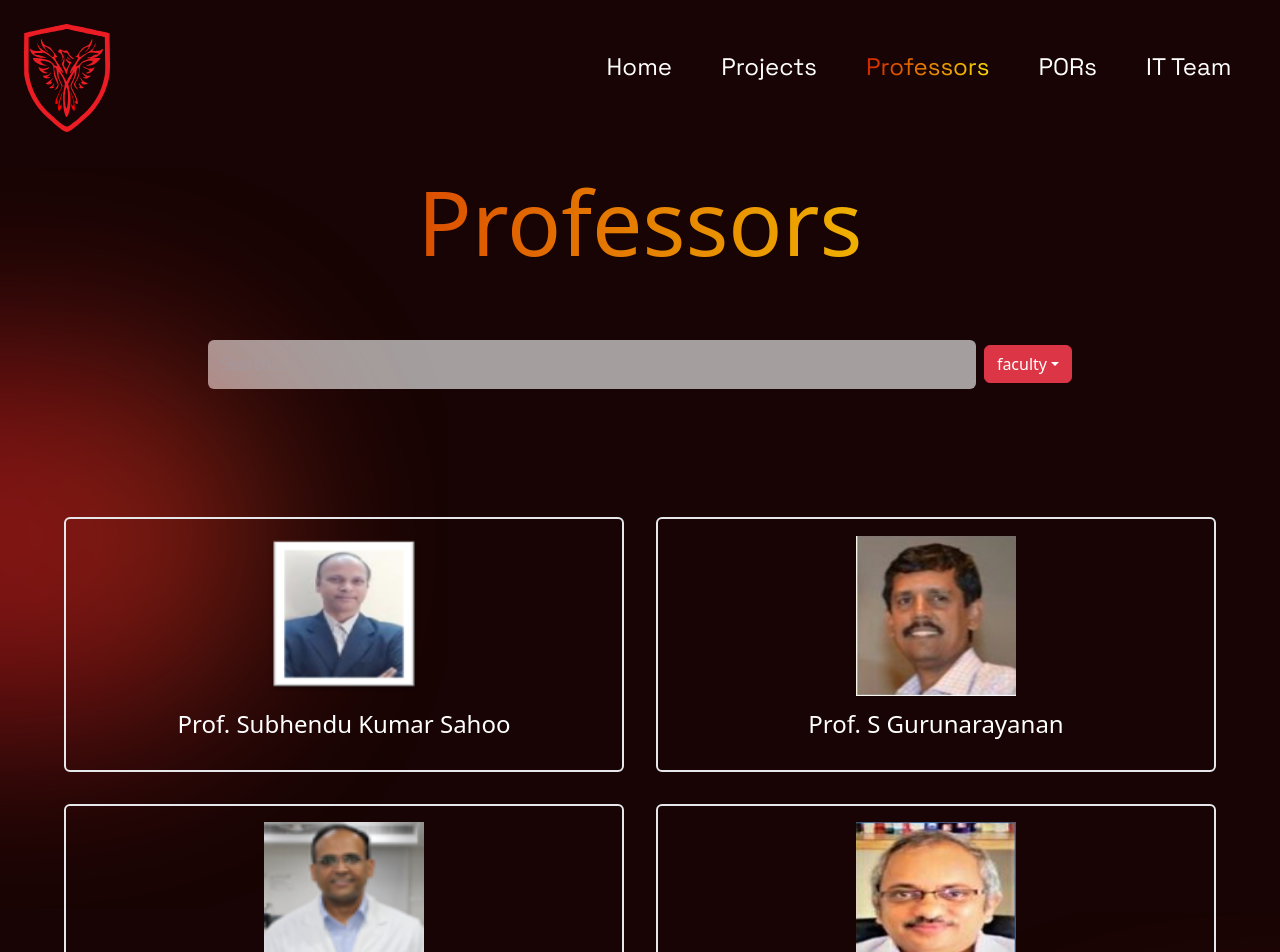
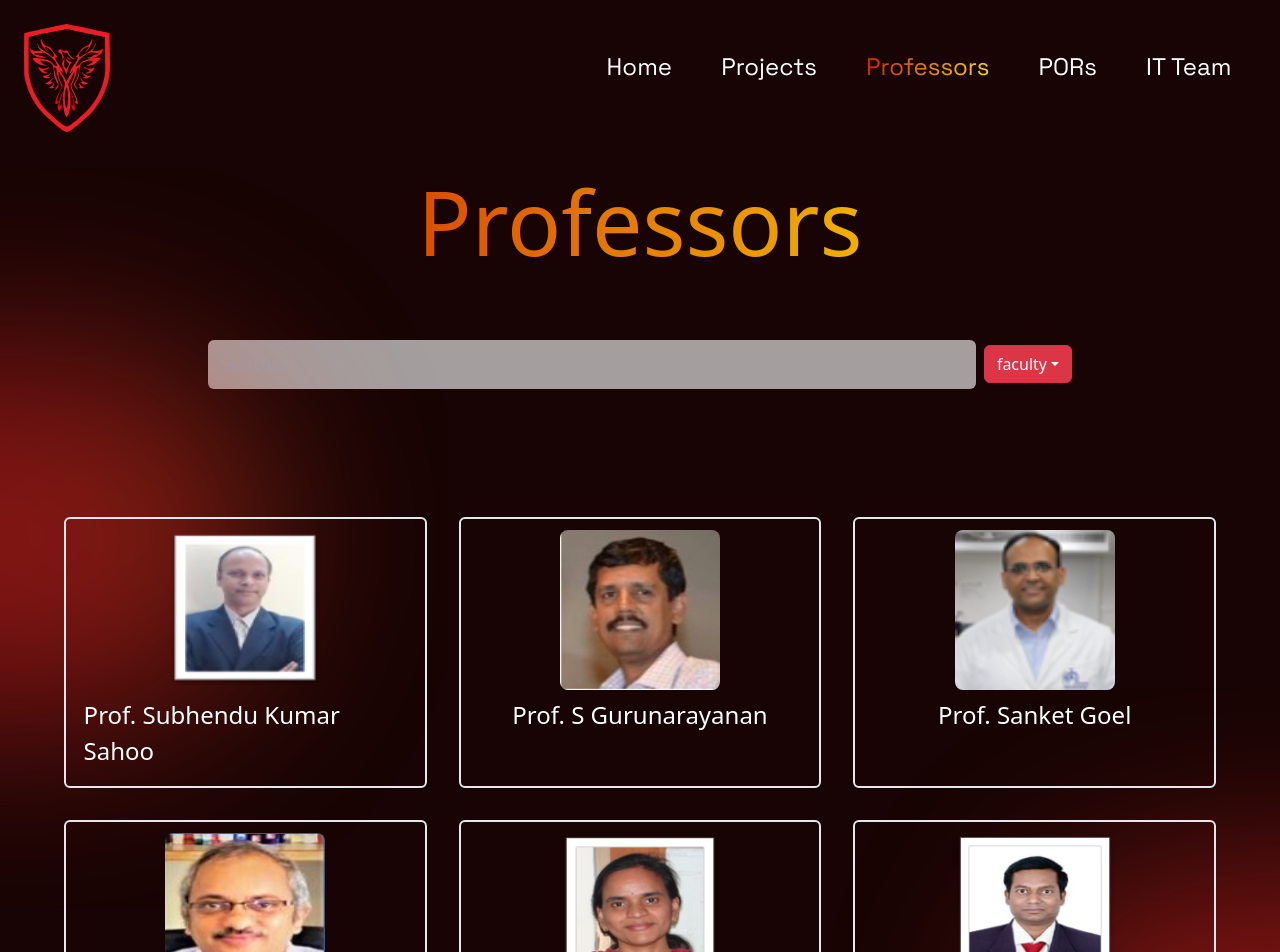
Before and after one commit to PHoEnix-BPHC/Phoenix-Website-2.0, a React (Vite) app: page /professors in a window 1280 px wide. Shown: the top 952 px of the page. Built offline with nearby package versions, Linux system fonts and the light colour scheme; a web font is replaced by a local one.

Commit message:
some stuff

```diff
--- a/src/index.css
+++ b/src/index.css
@@ -11,7 +11,6 @@
 
 ::-webkit-scrollbar-track {
 	background: #250707;
-	/* box-shadow: inset 0 0 5px #180404;  */
 }
 
 ::-webkit-scrollbar-thumb {
--- a/src/pages/Professors.jsx
+++ b/src/pages/Professors.jsx
@@ -72,7 +72,7 @@ const Professors = () => {
 		return (
 			<>
 				<div className="flex flex-col w-full h-full items-center rounded border-solid border-2 text-white p-[3%] z-1" onClick={handleShow}>
-					<Image className="w-[10rem] h-[10rem]" src={src} />
+					<Image className="w-[10rem] h-[10rem] rounded-lg" src={src} />
 					<p className="block text-lg m-[2%]">
 						{name}
 					</p>
@@ -100,7 +100,7 @@ const Professors = () => {
 	});
 
 	allProfDataJsx = (
-		<div className="grid grid-cols-2 items-center gap-x-[2em] gap-y-[2em] p-[5%]">
+		<div className="grid grid-cols-1 md:grid-cols-2 lg:grid-cols-3 items-center gap-x-[2em] gap-y-[2em] p-[5%]">
 			{allProfDataJsx}
 		</div>
 	)
@@ -143,7 +143,7 @@ const Professors = () => {
 		}
 
 		newProfDataJsx = (
-			<div className="grid grid-cols-2 grid-rows-16 items-center gap-x-[2em] gap-y-[2em] p-[5%] ">
+			<div className="grid grid-cols-1 md:grid-cols-2 lg:grid-cols-3 grid-rows-16 items-center gap-x-[2em] gap-y-[2em] p-[5%] ">
 				{newProfDataJsx}
 			</div>
 		)
```
